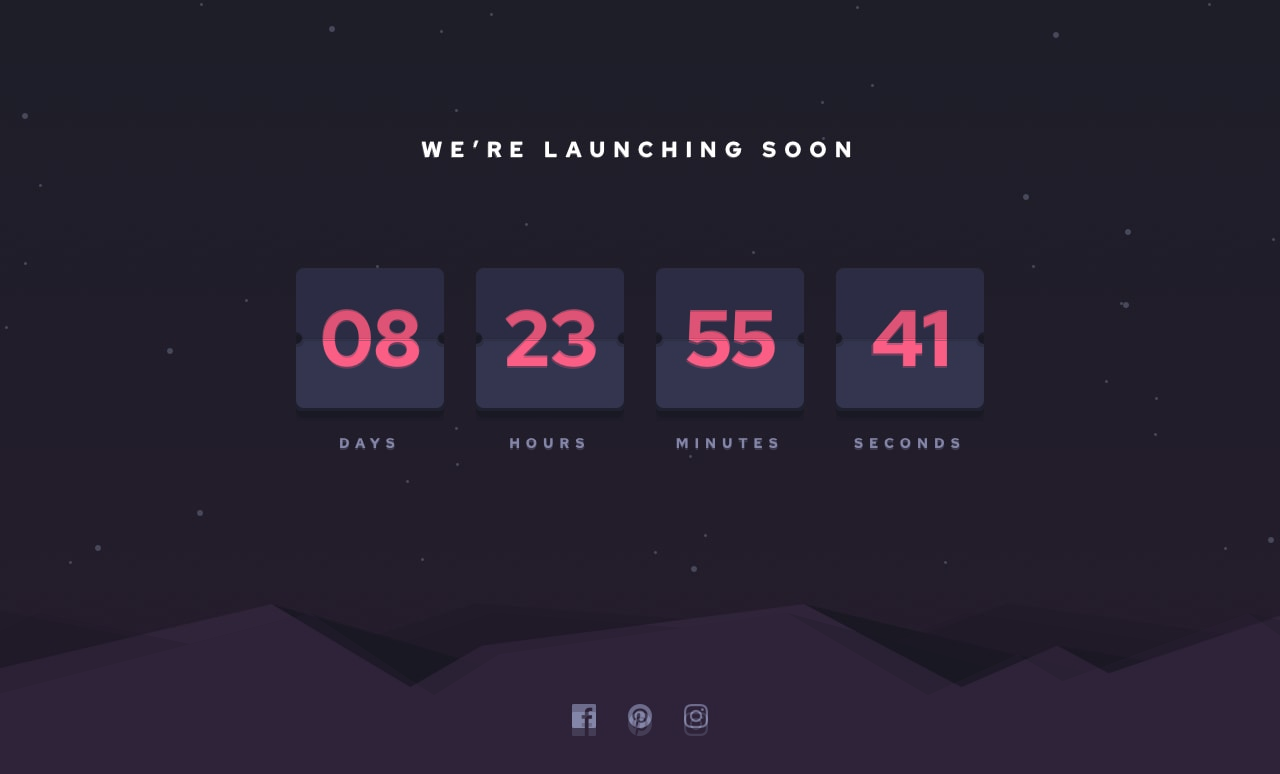
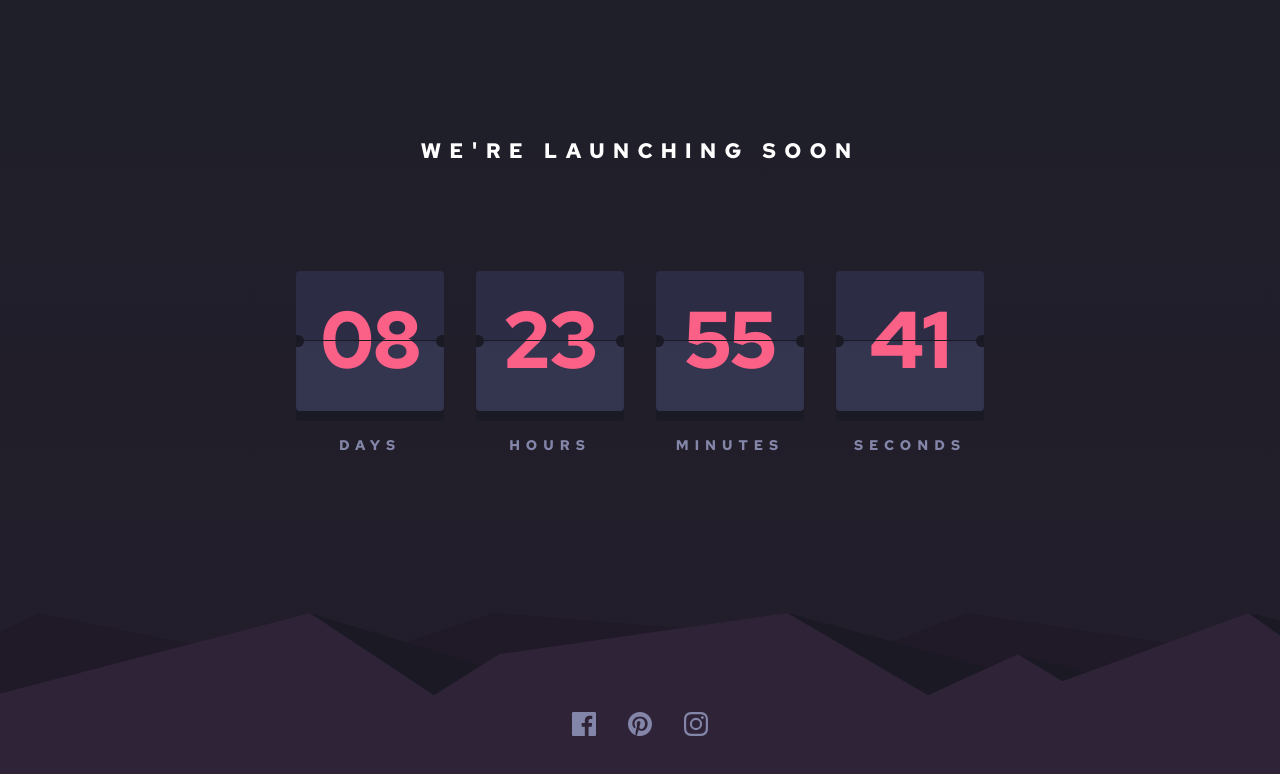
Before and after one commit to firoozehImany/launch-countdown-timer, a React (Vite) app: page / in a window 1280 px wide. Shown: the top 774 px of the page. Built offline with nearby package versions, Linux system fonts and the light colour scheme.

Commit message:
test-001

```diff
--- a/index.html
+++ b/index.html
@@ -6,7 +6,7 @@
     <meta name="viewport" content="width=device-width, initial-scale=1.0" />
     <title>Vite + React</title>
   </head>
-  <body class="bg-[#0b0e11] bg-[url('/references/design/desktop-design.jpg')] bg-no-repeat bg-top bg-[length:1440px_auto] bg-fixed">
+  <body>
     <div id="root"></div>
     <script type="module" src="/src/main.jsx"></script>
   </body>
--- a/src/components/Footer.jsx
+++ b/src/components/Footer.jsx
@@ -3,7 +3,7 @@ import Mountains from "./Mountains";
 
 export default function Footer() {
   return (
-    <footer className="relative w-full overflow-hidden opacity-25">
+    <footer className="relative w-full overflow-hidden">
       <Mountains />
       <div className="absolute inset-x-0 bottom-10 md:bottom-16 z-10 flex justify-center">
         <SocialLinks />
--- a/src/components/Hero.jsx
+++ b/src/components/Hero.jsx
@@ -2,7 +2,7 @@ import CountdownContainer from "./CountdownContainer";
 
 export default function Hero() {
   return (
-    <div className="flex-1 flex flex-col items-center text-center min-h-[500px] opacity-25">
+    <div className="flex-1 flex flex-col items-center text-center min-h-[500px]">
       <h1 className="text-center mt-[138px] mb-[52px] md:mt-[135px] md:mb-[104px] px-4 font-light uppercase text-typo tracking-[0.34em] md:tracking-[0.39em] text-[18px] md:text-[21px]">
         We're launching soon
       </h1>
```
